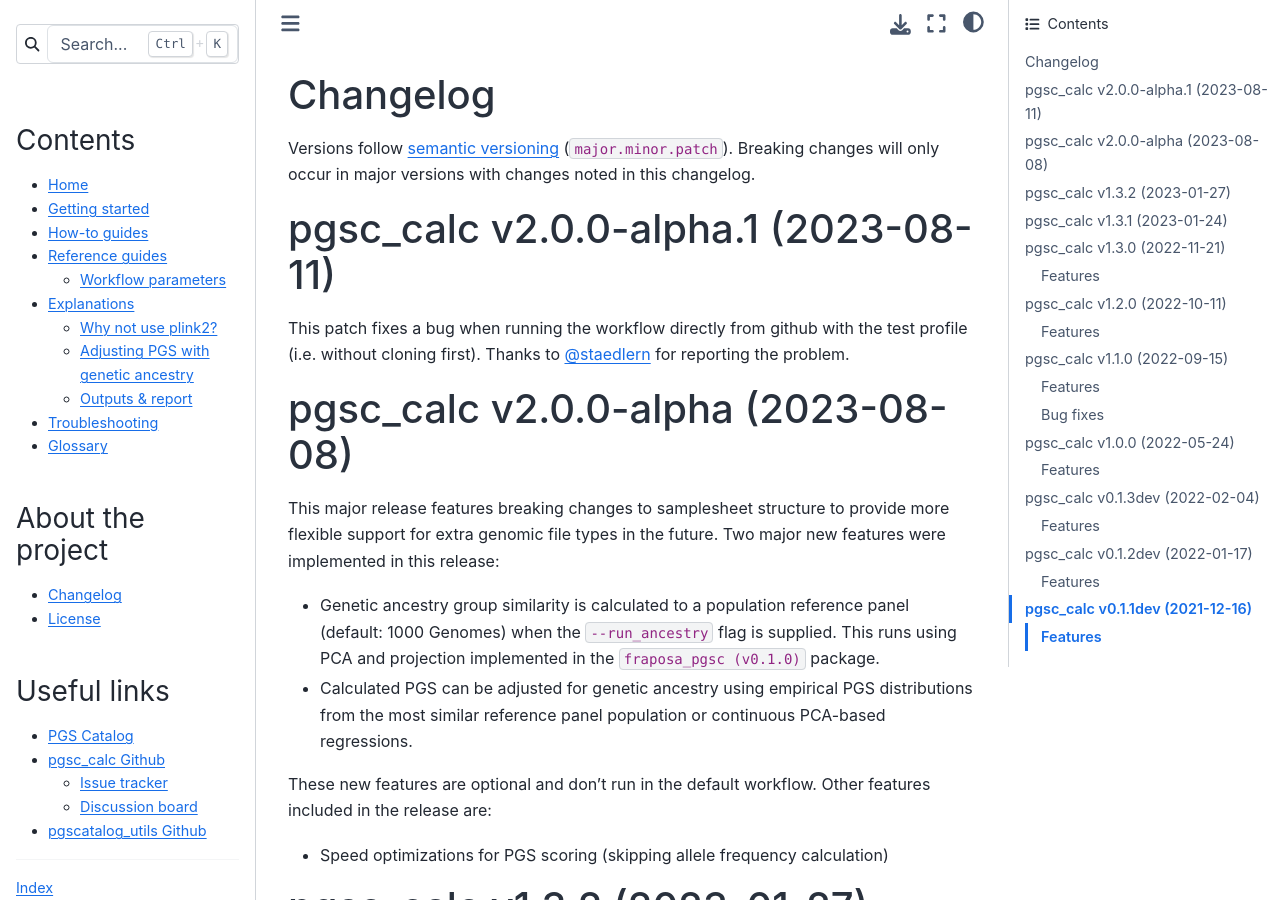
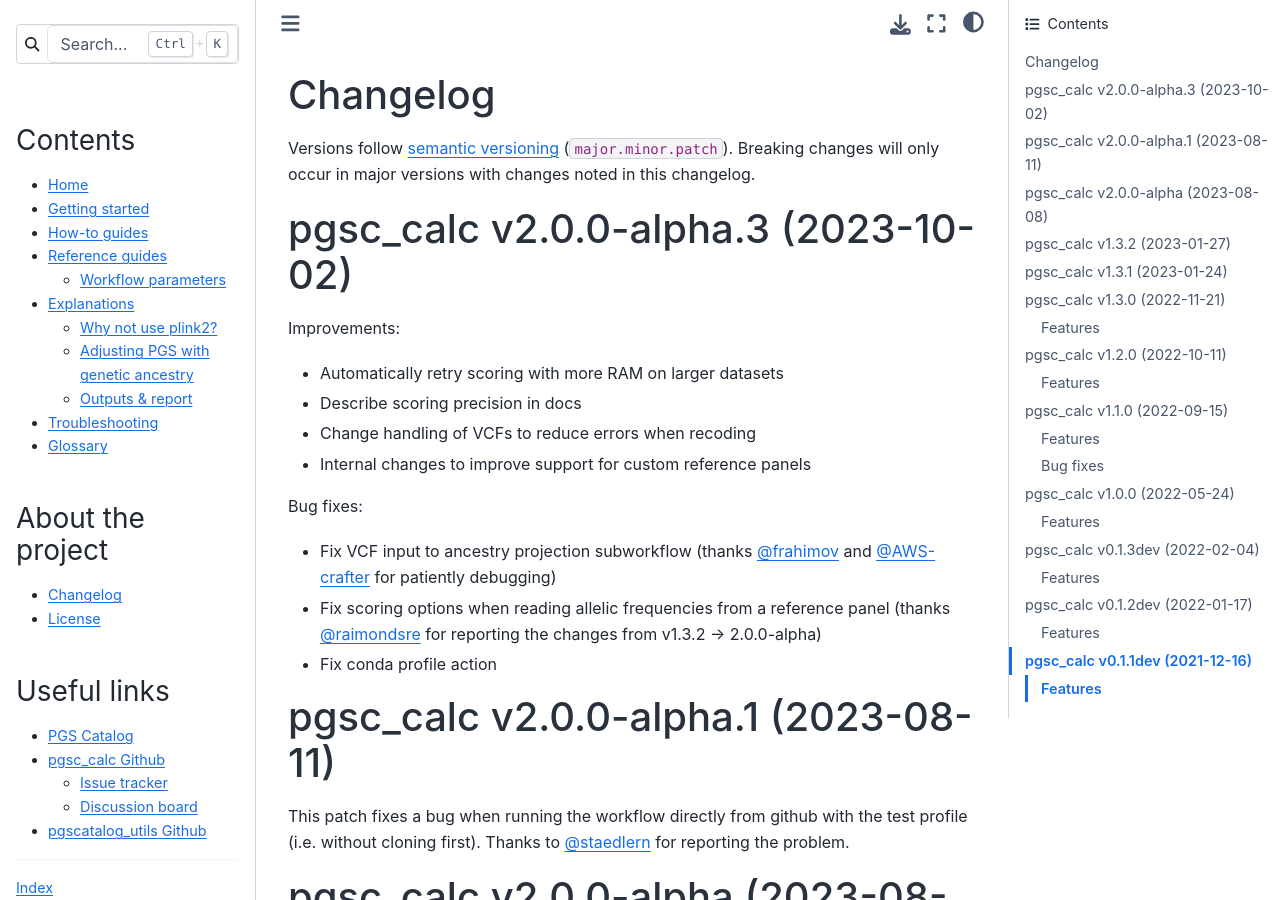
Before and after one commit to PGScatalog/pgsc_calc, a Sphinx documentation site: the page built from docs/changelog.rst, in a window 1280 px wide and 900 px high. Built offline with Sphinx 7.4.7 and the Sphinx Book theme 1.1.4, drawn with Linux system fonts in a browser that asks for light colours.

Commit message:
Update changelog.rst

```diff
--- a/docs/changelog.rst
+++ b/docs/changelog.rst
@@ -7,6 +7,26 @@ Versions follow `semantic versioning`_ (``major.minor.patch``). Breaking changes
 will only occur in major versions with changes noted in this changelog.
 
 .. _`semantic versioning`: https://semver.org/
+
+pgsc_calc v2.0.0-alpha.3 (2023-10-02)
+-------------------------------------
+
+Improvements:
+
+* Automatically retry scoring with more RAM on larger datasets
+* Describe scoring precision in docs
+* Change handling of VCFs to reduce errors when recoding
+* Internal changes to improve support for custom reference panels
+
+Bug fixes:
+
+* Fix VCF input to ancestry projection subworkflow (thanks `@frahimov`_ and `@AWS-crafter`_ for patiently debugging)
+* Fix scoring options when reading allelic frequencies from a reference panel (thanks `@raimondsre`_ for reporting the changes from v1.3.2 -> 2.0.0-alpha)
+* Fix conda profile action
+
+.. _`@frahimov`: https://github.com/PGScatalog/pgsc_calc/issues/172
+.. _`@AWS-crafter`: https://github.com/PGScatalog/pgsc_calc/issues/155
+.. _`@raimondsre`: https://github.com/PGScatalog/pgsc_calc/pull/139#issuecomment-1736313211
 
 pgsc_calc v2.0.0-alpha.1 (2023-08-11)
 -------------------------------------
```
